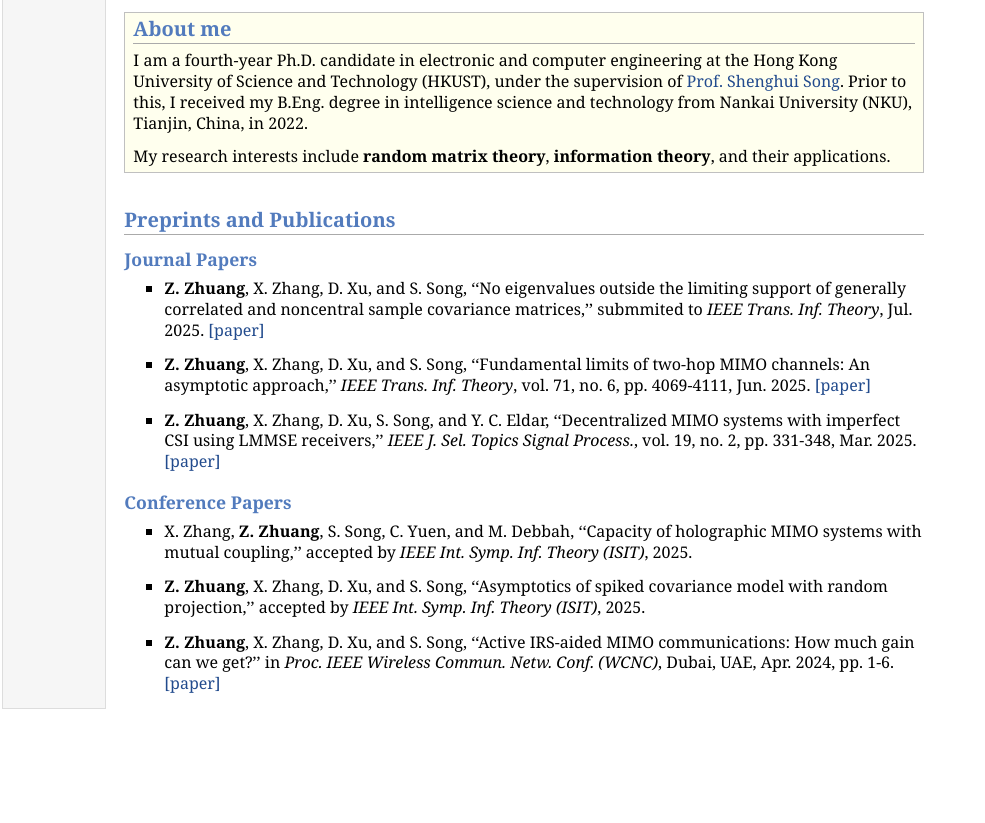
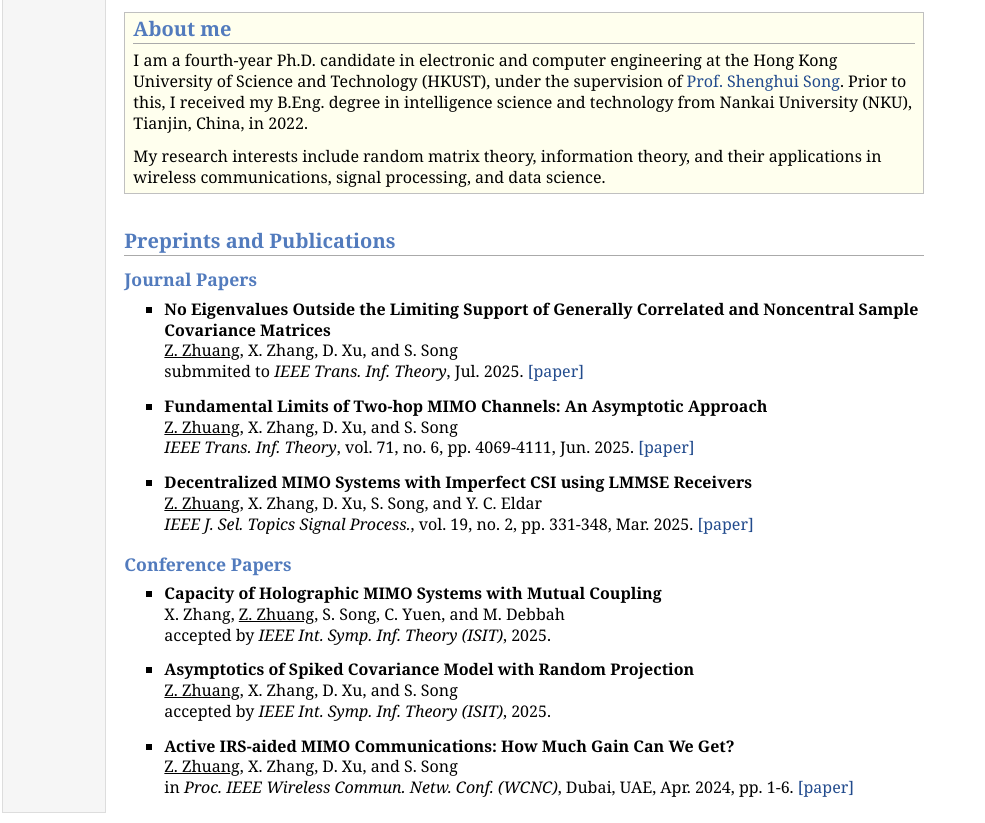
Before and after one commit to zeyan-zhuang/zeyan-zhuang.github.io, a plain HTML site: page index.html in a window 1280 px wide. Shown: the part 331-1154 px from the top of the page, without its empty margins (0-985 px from the left). Before the commit the page ends 1050 px from the top, so only its background shows below. Drawn offline with nearby package versions, Linux system fonts and the light colour scheme; some packages are replaced by stand-ins of ours.

Commit message:
Add files via upload

```diff
--- a/index.html
+++ b/index.html
@@ -19,15 +19,6 @@ referrerPolicy="no-referrer-when-downgrade"></a></div></noscript>
 <meta http-equiv="Content-Type" content="text/html;charset=utf-8" />
 <link rel="stylesheet" href="jemdoc.css" type="text/css" />
 <title>Zeyan Zhuang (庄泽琰)</title>
-<!-- MathJax -->
-<script src='https://cdnjs.cloudflare.com/ajax/libs/mathjax/2.7.5/latest.js?config=TeX-MML-AM_CHTML' async>
-</script>
-<script type="text/x-mathjax-config">
-MathJax.Hub.Config({
-	  TeX: { equationNumbers: { autoNumber: "AMS" } }
-});
-</script>
-<!-- End MathJax -->
 </head>
 <body>
 <table summary="Table for page layout." id="tlayout">
@@ -60,39 +51,51 @@ Hong Kong SAR, China<br />
 <h2>About me</h2>
 <p>I am a fourth-year Ph.D. candidate in electronic and computer engineering at the Hong Kong University of Science and Technology (HKUST), under the supervision of <a href="https://eeshsong.home.ece.ust.hk/" target=&ldquo;blank&rdquo;>Prof. Shenghui Song</a>. Prior to this, I received my B.Eng. degree in intelligence science and technology from Nankai University (NKU), Tianjin, China, in 2022. <br />
 </p>
-<p>My research interests include <b>random matrix theory</b>, <b>information theory</b>, and their applications.
+<p>My research interests include random matrix theory, information theory, and their applications in wireless communications, signal processing, and data science.
 </p>
 </div></div>
 <h2>Preprints and Publications</h2>
 <h3>Journal Papers</h3>
 <ul>
-<li><p><b>Z. Zhuang</b>, X. Zhang, D. Xu, and S. Song, &lsquo;&lsquo;No eigenvalues outside the limiting support of generally correlated and noncentral sample covariance matrices,&rsquo;&rsquo; submmited to <i>IEEE Trans. Inf. Theory</i>, Jul. 2025. <a href="https://arxiv.org/abs/2507.03356" target=&ldquo;blank&rdquo;>[paper]</a>
+<li><p><b>No Eigenvalues Outside the Limiting Support of Generally Correlated and Noncentral Sample Covariance Matrices</b> <br />
+<u>Z. Zhuang</u>, X. Zhang, D. Xu, and S. Song<br />
+submmited to <i>IEEE Trans. Inf. Theory</i>, Jul. 2025. <a href="https://arxiv.org/abs/2507.03356" target=&ldquo;blank&rdquo;>[paper]</a>
 </p>
 </li>
 </ul>
 <ul>
-<li><p><b>Z. Zhuang</b>, X. Zhang, D. Xu, and S. Song, &lsquo;&lsquo;Fundamental limits of two-hop MIMO channels: An asymptotic approach,&rsquo;&rsquo; <i>IEEE Trans. Inf. Theory</i>,  vol. 71, no. 6, pp. 4069-4111, Jun. 2025. <a href="https://ieeexplore.ieee.org/document/10938750" target=&ldquo;blank&rdquo;>[paper]</a>
+<li><p><b>Fundamental Limits of Two-hop MIMO Channels: An Asymptotic Approach</b> <br />
+<u>Z. Zhuang</u>, X. Zhang, D. Xu, and S. Song <br />
+<i>IEEE Trans. Inf. Theory</i>,  vol. 71, no. 6, pp. 4069-4111, Jun. 2025. <a href="https://ieeexplore.ieee.org/document/10938750" target=&ldquo;blank&rdquo;>[paper]</a>
 </p>
 </li>
 </ul>
 <ul>
-<li><p><b>Z. Zhuang</b>, X. Zhang, D. Xu, S. Song, and Y. C. Eldar, &lsquo;&lsquo;Decentralized MIMO systems with imperfect CSI using LMMSE receivers,&rsquo;&rsquo; <i>IEEE J. Sel. Topics Signal Process.</i>, vol. 19, no. 2, pp. 331-348, Mar. 2025. <a href="https://ieeexplore.ieee.org/document/10879281" target=&ldquo;blank&rdquo;>[paper]</a>
+<li><p><b>Decentralized MIMO Systems with Imperfect CSI using LMMSE Receivers</b> <br />
+<u>Z. Zhuang</u>, X. Zhang, D. Xu, S. Song, and Y. C. Eldar <br />
+<i>IEEE J. Sel. Topics Signal Process.</i>, vol. 19, no. 2, pp. 331-348, Mar. 2025. <a href="https://ieeexplore.ieee.org/document/10879281" target=&ldquo;blank&rdquo;>[paper]</a>
 </p>
 </li>
 </ul>
 <h3>Conference Papers</h3>
 <ul>
-<li><p>X. Zhang, <b>Z. Zhuang</b>, S. Song, C. Yuen, and M. Debbah, &lsquo;&lsquo;Capacity of holographic MIMO systems with mutual coupling,&rsquo;&rsquo; accepted by <i>IEEE Int. Symp. Inf. Theory (ISIT)</i>, 2025.
+<li><p><b>Capacity of Holographic MIMO Systems with Mutual Coupling</b> <br />
+X. Zhang, <u>Z. Zhuang</u>, S. Song, C. Yuen, and M. Debbah <br />
+accepted by <i>IEEE Int. Symp. Inf. Theory (ISIT)</i>, 2025.
 </p>
 </li>
 </ul>
 <ul>
-<li><p><b>Z. Zhuang</b>, X. Zhang, D. Xu, and S. Song, &lsquo;&lsquo;Asymptotics of spiked covariance model with random projection,&rsquo;&rsquo; accepted by <i>IEEE Int. Symp. Inf. Theory (ISIT)</i>, 2025.
+<li><p><b>Asymptotics of Spiked Covariance Model with Random Projection</b> <br />
+<u>Z. Zhuang</u>, X. Zhang, D. Xu, and S. Song <br />
+accepted by <i>IEEE Int. Symp. Inf. Theory (ISIT)</i>, 2025.
 </p>
 </li>
 </ul>
 <ul>
-<li><p><b>Z. Zhuang</b>, X. Zhang, D. Xu, and S. Song, &lsquo;&lsquo;Active IRS-aided MIMO communications: How much gain can we get?&rsquo;&rsquo; in <i>Proc. IEEE Wireless Commun. Netw. Conf. (WCNC)</i>, Dubai, UAE, Apr. 2024, pp. 1-6. <a href="https://ieeexplore.ieee.org/abstract/document/10570925" target=&ldquo;blank&rdquo;>[paper]</a>
+<li><p><b>Active IRS-aided MIMO Communications: How Much Gain Can We Get?</b> <br />
+<u>Z. Zhuang</u>, X. Zhang, D. Xu, and S. Song <br />
+in <i>Proc. IEEE Wireless Commun. Netw. Conf. (WCNC)</i>, Dubai, UAE, Apr. 2024, pp. 1-6. <a href="https://ieeexplore.ieee.org/abstract/document/10570925" target=&ldquo;blank&rdquo;>[paper]</a>
 </p>
 </li>
 </ul>
```
Also changed, not shown: biography.html (line endings or trailing spaces), 1 other file.
